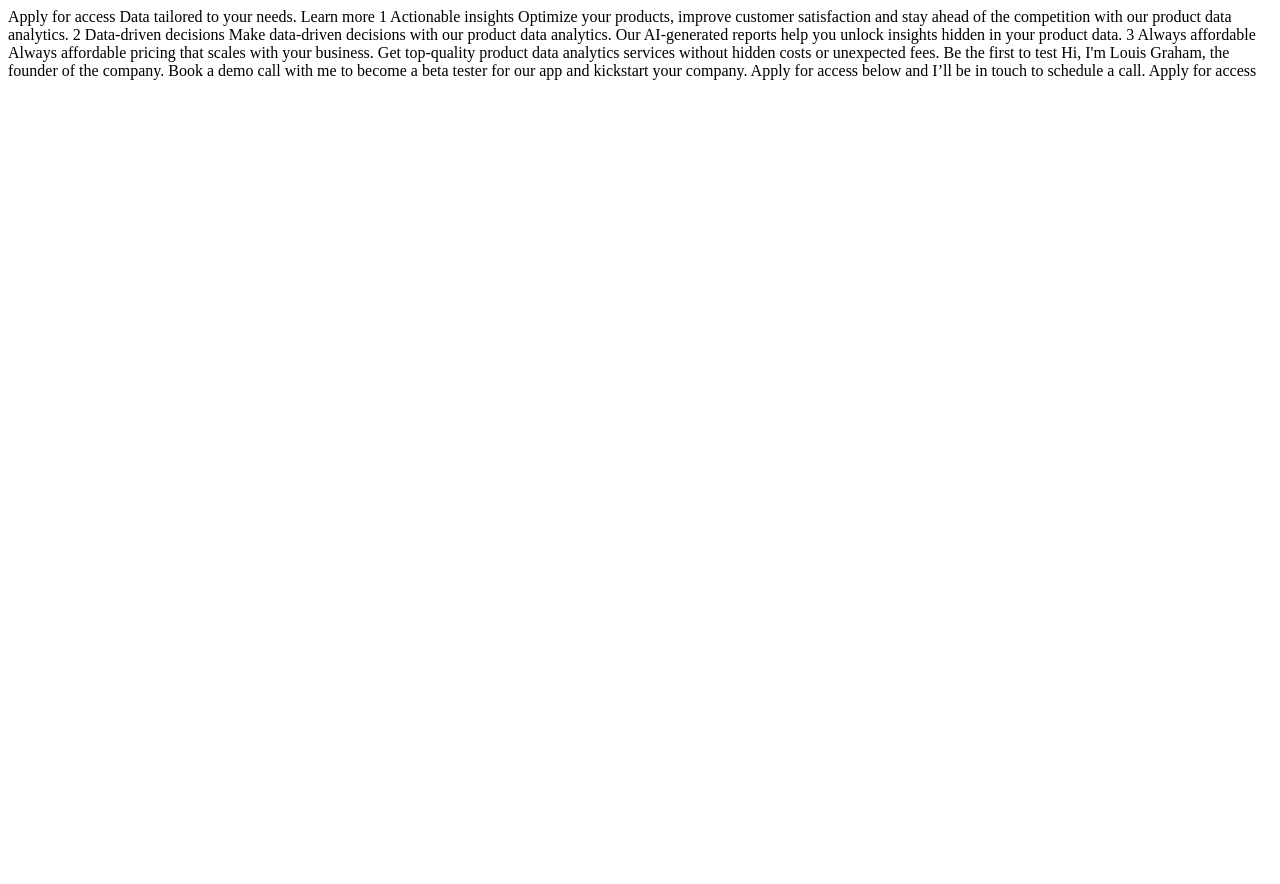
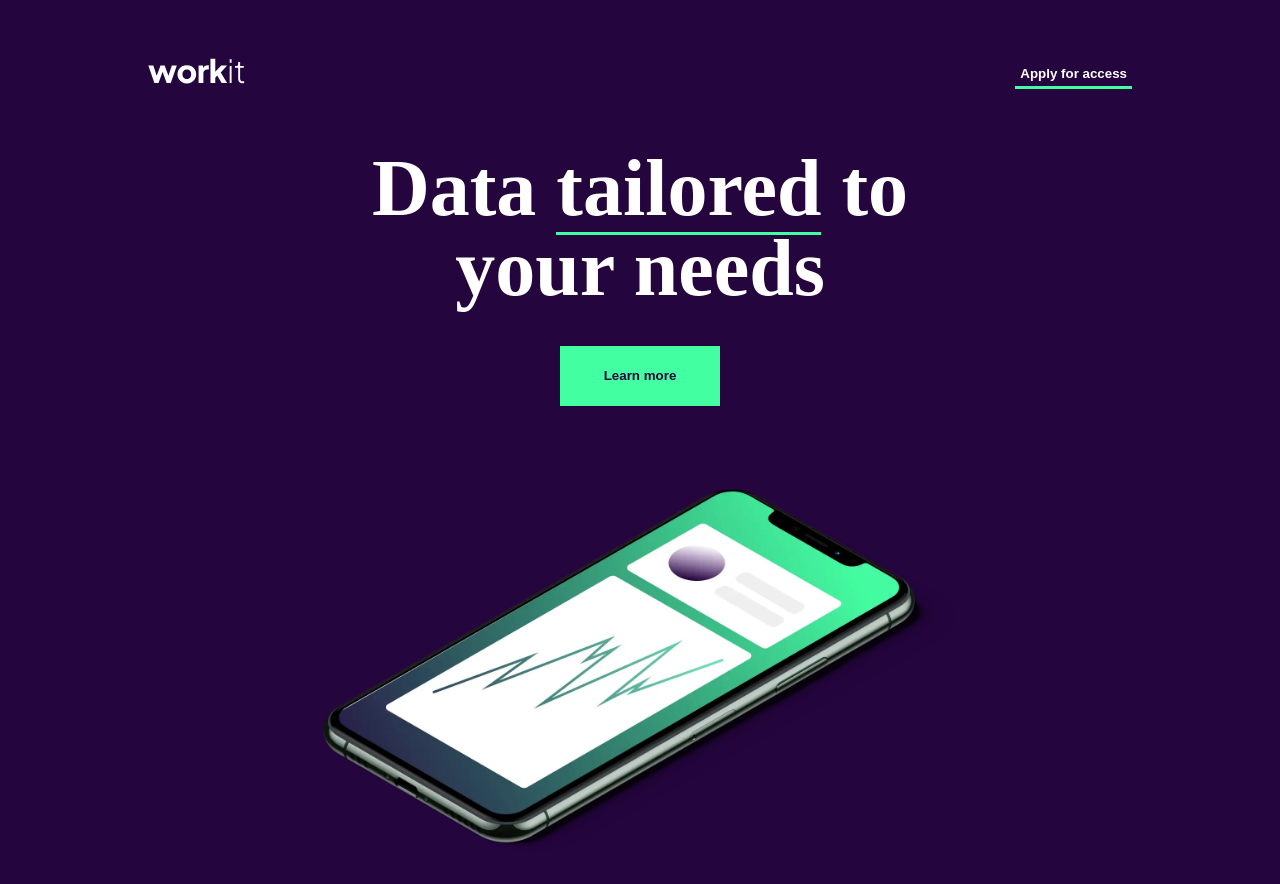
Before and after one commit to BigO-Dev/workit-landing-page, a website: page starter-code/index.html in a window 1280 px wide. Before the commit the page ends 800 px from the top, so only its background shows below. Drawn offline with Linux system fonts and the light colour scheme.

Commit message:
Add hero section
Hero section with logo, CTA buttons, and images added along with styles

```diff
--- a/starter-code/index.html
+++ b/starter-code/index.html
@@ -1,16 +1,20 @@
 <!DOCTYPE html>
 <html lang="en">
-<head>
-  <meta charset="UTF-8">
-  <meta name="viewport" content="width=device-width, initial-scale=1.0">
+  <head>
+    <meta charset="UTF-8" />
+    <meta name="viewport" content="width=device-width, initial-scale=1.0" />
 
-  <link rel="icon" type="image/png" sizes="32x32" href="./assets/images/favicon-32x32.png">
-
-  <title>Frontend Mentor | Workit landing page</title>
-</head>
-<body>
-
-  Apply for access
+    <link
+      rel="icon"
+      type="image/png"
+      sizes="32x32"
+      href="./assets/images/favicon-32x32.png"
+    />
+    <link rel="stylesheet" href="style.css" />
+    <title>Frontend Mentor | Workit landing page</title>
+  </head>
+  <body>
+    <!-- Apply for access
 
   Data tailored to your needs.
 
@@ -43,7 +47,32 @@
   beta tester for our app and kickstart your company. Apply for access below and I’ll be
   in touch to schedule a call.
 
-  Apply for access
-
-</body>
+  Apply for access -->
+    <header class="hero">
+      <div class="container flex-even">
+        <div class="hero__logo">
+          <a href="/">
+            <img
+              src="./assets/images/logo-light.svg"
+              alt="Workit logo"
+              width="97"
+              height="26"
+            />
+          </a>
+        </div>
+        <div class="header__cta">
+          <a href="#">
+            <button class="btn btn-secondary">Apply for access</button>
+          </a>
+        </div>
+      </div>
+      <div class="hero__headline txt-center">
+        <h1>Data <span>tailored</span> to your needs</h1>
+        <a href="#">
+          <button class="btn btn-primary">Learn more</button>
+        </a>
+        <img src="./assets/images/image-hero.webp" alt="" />
+      </div>
+    </header>
+  </body>
 </html>
--- a/starter-code/style.css
+++ b/starter-code/style.css
@@ -9,6 +9,7 @@
   font-family: "Manrope", sans-serif;
   src: url("./assets/fonts/manrope/Manrope-VariableFont_wght.ttf")
     format("truetype");
+  font-weight: 400, 700;
 }
 
 :root {
@@ -21,6 +22,9 @@
 
   --ff-body: "Manrope", sans-serif;
   --ff-heading: "Fraunces", serif;
+
+  --fw-regular: 400;
+  --fw-bold: 700;
 }
 
 /* CSS Reset and Base Styles */
@@ -61,7 +65,6 @@ h2,
 h3 {
   font-family: var(--ff-heading);
   font-weight: 600;
-  color: var(--clr-purple);
 }
 
 h1 {
@@ -80,11 +83,23 @@ h3 {
 }
 
 /* Utility Classes */
-.flex-row {
+.container {
+  max-width: 80%;
+  margin: 0 auto;
+  padding: 0 2rem;
+}
+
+.txt-center {
+  text-align: center;
+}
+
+.flex-even {
   display: flex;
+  justify-content: space-between;
 }
 
 .btn {
+  border: none;
   display: inline-block;
   padding: 1rem 2rem;
   cursor: pointer;
@@ -92,7 +107,11 @@ h3 {
 
 .btn-primary {
   background-color: var(--clr-green);
-  color: var(--clr-white-1);
+  color: var(--clr-purple);
+  font-family: var(--ff-body);
+  font-weight: var(--fw-bold);
+  width: 16rem;
+  height: 6rem;
 }
 
 .btn-primary:hover {
@@ -101,6 +120,43 @@ h3 {
   color: var(--clr-green);
 }
 
+.btn-secondary {
+  color: var(--clr-white-1);
+  background-color: var(--clr-purple);
+  border-bottom: 3px solid var(--clr-green);
+  padding: 0.5rem;
+  font-family: var(--ff-body);
+  font-weight: var(--fw-bold);
+}
+
+.btn-secondary:hover {
+  color: var(--clr-green);
+}
+
 .btn .text-center {
   text-align: center;
 }
+
+.hero {
+  background-color: var(--clr-purple);
+  padding: 5.8rem 0;
+}
+
+.hero__headline {
+  display: grid;
+  gap: 3.8rem;
+  margin: 5.5rem auto;
+  max-width: 63.5rem;
+}
+
+.hero__headline h1 {
+  color: var(--clr-white-1);
+}
+
+.hero__headline span {
+  border-bottom: 3px solid var(--clr-green);
+}
+
+.hero__headline img {
+  margin-top: 4.5rem;
+}
```
